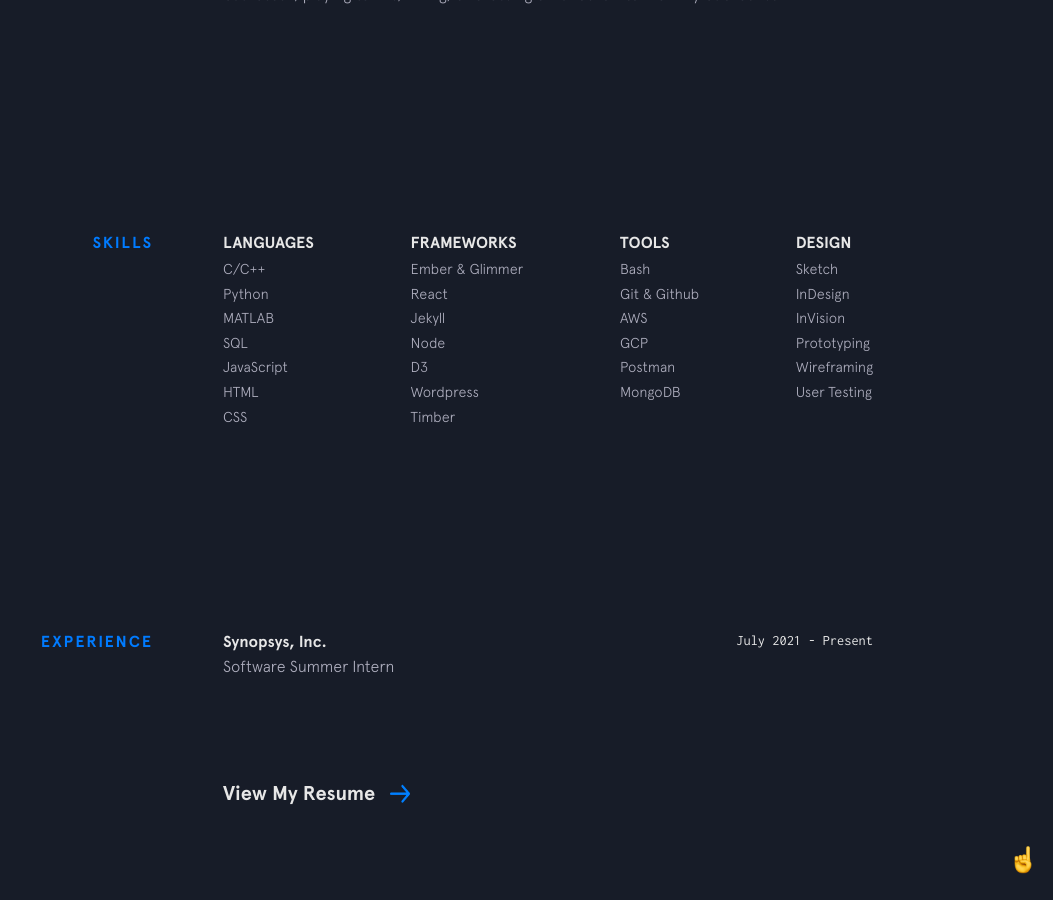
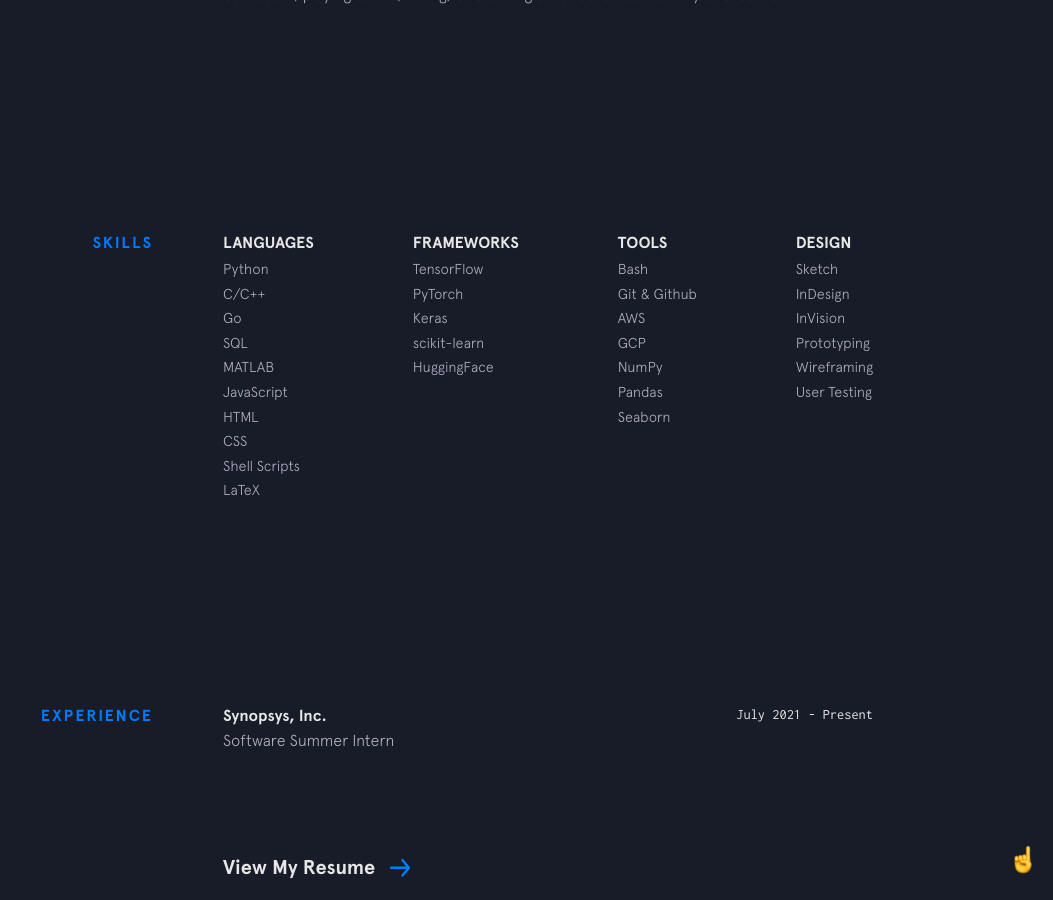
Before and after one commit to wutonytt/portfolio-v1, a Jekyll site: the page built from index.html, in a window 1280 px wide and 900 px high, scrolled down 1215 px. Shown: the whole window, without its empty margins (227-1280 px from the left). Built offline with Jekyll 4.4.1, drawn with Linux system fonts in a browser that asks for light colours; nearby versions of some CDN libraries.

Commit message:
Update skills.yml

```diff
--- a/_data/skills.yml
+++ b/_data/skills.yml
@@ -1,28 +1,30 @@
 languages:
+  - item: Python
   - item: C/C++
-  - item: Python
+  - item: Go
+  - item: SQL
   - item: MATLAB
-  - item: SQL
   - item: JavaScript
   - item: HTML
   - item: CSS
+  - item: Shell Scripts
+  - item: LaTeX
 
 frameworks:
-  - item: Ember & Glimmer
-  - item: React
-  - item: Jekyll
-  - item: Node
-  - item: D3
-  - item: Wordpress
-  - item: Timber
+  - item: TensorFlow
+  - item: PyTorch
+  - item: Keras
+  - item: scikit-learn
+  - item: HuggingFace
 
 tools:
   - item: Bash
   - item: Git & Github
   - item: AWS
   - item: GCP
-  - item: Postman
-  - item: MongoDB
+  - item: NumPy
+  - item: Pandas
+  - item: Seaborn
 
 design:
   - item: Sketch
```
